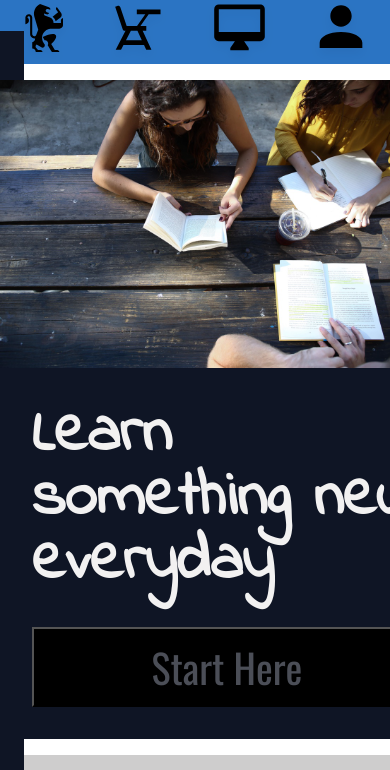
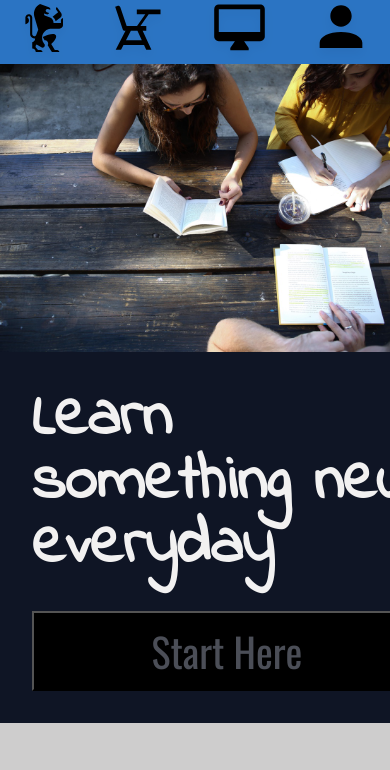
Before and after one commit to obie131/Colmar2, a plain HTML site: page index.html in a window 390 px wide. Shown: the top 770 px of the page. Drawn offline with nearby package versions, Linux system fonts and the light colour scheme.

Commit message:
fix media q

```diff
--- a/resources/css/style.css
+++ b/resources/css/style.css
@@ -21,9 +21,6 @@ h1{
 }
 
 
-.container {
-  width: 100%;
-}
 
 
 /*            HEADER               */
@@ -288,6 +285,7 @@ a:hover{
 
 .thesis .left img {
   width: 100%;
+
 }
 
 .thesis .left h1 {
@@ -374,6 +372,7 @@ footer {
   .learn{
     display: inline;
     background-color: #0F1525;
+    padding: 0;
 
 
   }
```
